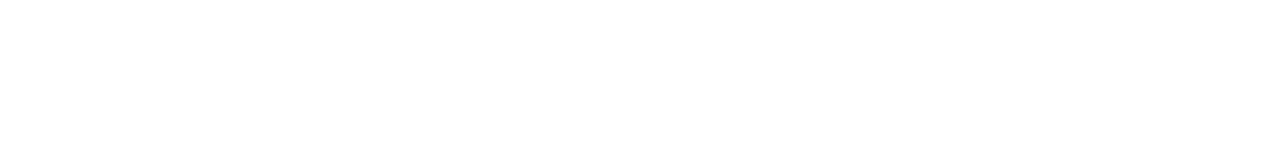
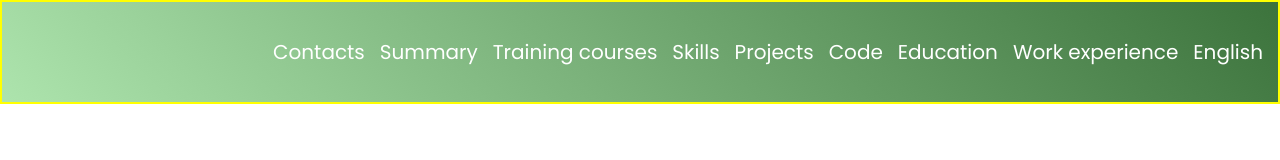
Before and after one commit to SharkunovaSvetlana/rsschool-cv, a plain HTML site: page index.html in a window 1280 px wide. Drawn offline with Linux system fonts and the light colour scheme; files that its build step writes are made by us from their sources.

Commit message:
feat: add header and style for it

```diff
--- a/index.html
+++ b/index.html
@@ -4,7 +4,29 @@
       <title>RSSchool-CV</title>
       <meta charset="UTF-8">
       <meta name="viewport" content="width=device-width, initial-scale=1.0">
-      <link rel="stylesheet" href="css/style.css">
+      <link rel="stylesheet" href="style.css">
    </head>
-   <body></body>
+   <body>
+    <header class="header">
+      <div class="container">
+        <div class="header-wrapper">
+          <nav class="nav">
+            <ul class="nav-list">
+              <li class="nav-item"><a href="#contacts" class="nav-link">Contacts</a></li>
+              <li class="nav-item"><a href="#summary" class="nav-link">Summary</a></li>
+              <li class="nav-item"><a href="#training" class="nav-link">Training courses</a></li>
+              <li class="nav-item"><a href="#skills" class="nav-link">Skills</a></li>
+              <li class="nav-item"><a href="#projects" class="nav-link">Projects</a></li>
+              <li class="nav-item"><a href="#code" class="nav-link">Code</a></li>
+              <li class="nav-item"><a href="#education" class="nav-link">Education</a></li>
+              <li class="nav-item"><a href="#workexperience" class="nav-link">Work experience</a></li>
+              <li class="nav-item"><a href="englishlevel" class="nav-link">English</a></li>
+            </ul>
+          </nav>
+      </div>
+    </div>
+   </header>
+   <main></main>
+   <footer></footer>
+   </body>
 </html>
--- a/style.css
+++ b/style.css
@@ -1,26 +1,49 @@
-* {
+@import url('https://fonts.googleapis.com/css2?family=Poppins:wght@400;500;600;700;900&display=swap');
+
+*, *:before, *:after {
   box-sizing: border-box;
-}
+ }
 * {
   padding: 0;
-  margin: 0px;
-  border: 0px;
+  margin: 0;
+  border: 0;
 }
-
-*, *:before, *:after {
- box-sizing: border-box;
-}
-
 nav, footer, header, aside, section, figure {
   display: block;
 }
-
 html, body {
-  height: 100%;
-  width: 100%;
   margin: 0;
   padding: 0;
+  font-family: 'Poppins', sans-serif;
   font-size: 15px;
   font-size: 100%;
   line-height: 1;
 }
+.container {
+  max-width: 1440px;
+  margin: 0 auto;
+  border: 2px solid yellow;
+}
+header {
+  background: linear-gradient(45deg, rgb(173, 228, 173), rgb(60, 115, 60));
+}
+.header-wrapper {
+  height: 100px;
+  display: flex;
+  justify-content: flex-end;
+  align-items: center;
+}
+.nav-list {
+  display: flex;
+  align-items: center;
+  list-style: none;
+}
+.nav-link {
+  padding-right: 15px;
+  color: #fff;
+  font-size: 20px;
+  text-decoration: none;
+}
+.nav-link:hover {
+  text-decoration: underline;
+}
```
